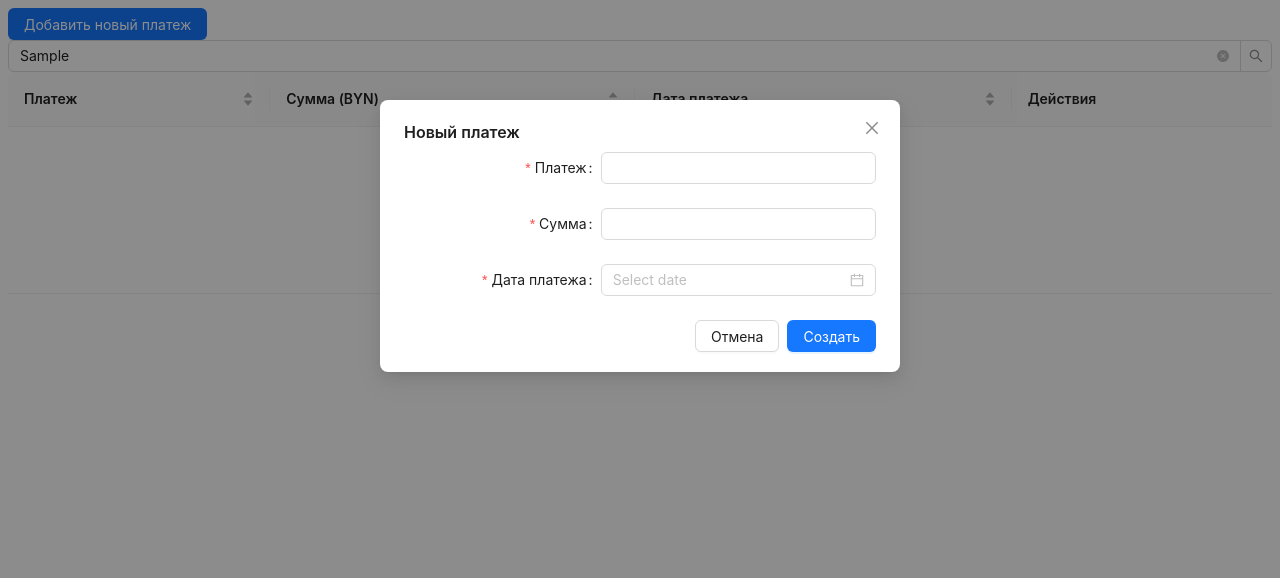
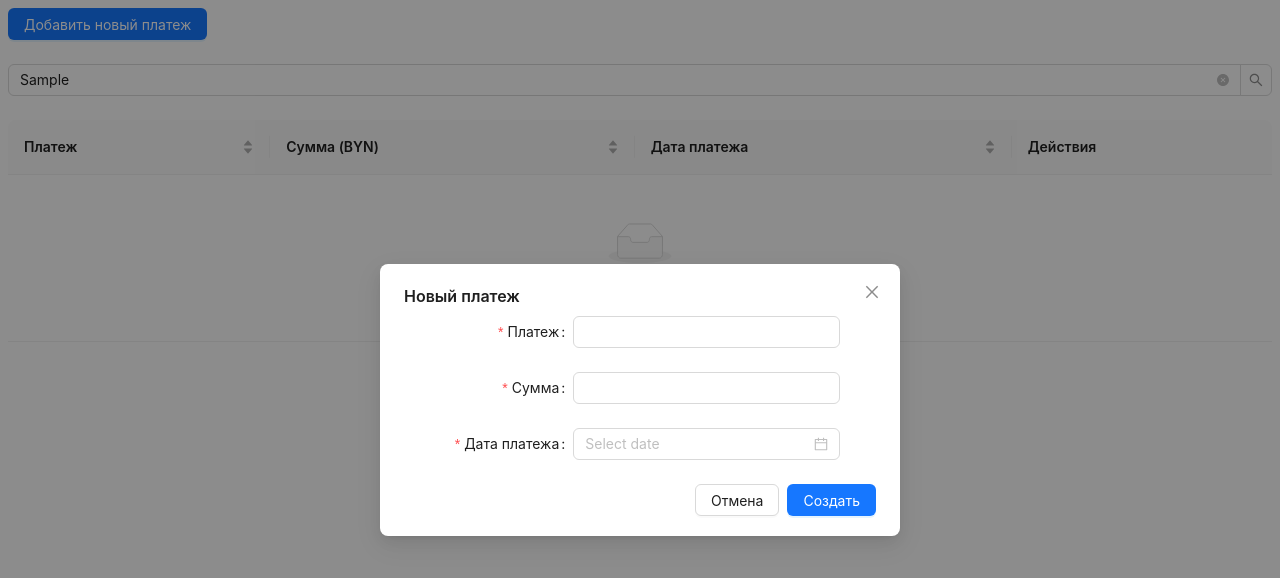
Before and after one commit to PolinaRomanchuk/table_test_task, a React app: page / in a window 1280 px wide. Both pictures are taken after typing "Sample" into the empty fields and a click on the button "Добавить новый платеж". Shown: the top 578 px of the page. Built offline with nearby package versions, Linux system fonts and the light colour scheme.

Commit message:
style: add some styles

```diff
--- a/src/components/App/App.tsx
+++ b/src/components/App/App.tsx
@@ -1,7 +1,7 @@
 import { ReactElement, useState } from "react";
 import Main from "../Main/Main";
 import PaymentSearch from "../Search/PaymentSearch";
-import { Button } from "antd";
+import { Button, Space } from "antd";
 import PaymentModal from "../Modal/PaymentModal";
 import { DataType, initialPaymentData } from "../../data/data";
 
@@ -14,6 +14,7 @@ export const App = (): ReactElement => {
 
   return (
     <>
+      <Space direction="vertical" size="large" style={{ width: "100%" }}>
         <Button
           type="primary"
           onClick={() => {
@@ -30,7 +31,7 @@ export const App = (): ReactElement => {
           setEditingPayment={setEditingPayment}
           setOpenModal={setOpenModal}
         />
-
+      </Space>
       <PaymentModal
         open={openModal}
         setOpenModal={setOpenModal}
--- a/src/components/Modal/PaymentModal.tsx
+++ b/src/components/Modal/PaymentModal.tsx
@@ -1,4 +1,12 @@
-import { DatePicker, Form, FormProps, Input, Modal, notification } from "antd";
+import {
+  DatePicker,
+  Form,
+  FormProps,
+  Input,
+  Modal,
+  notification,
+  Space,
+} from "antd";
 import { ReactElement, useEffect } from "react";
 import type { Dayjs } from "dayjs";
 import { DataType } from "../../data/data";
@@ -81,17 +89,18 @@ const PaymentModal = ({
         onOk={() => {
           form.submit();
         }}
+        centered
       >
         <Form
           form={form}
           name="basic"
-          labelCol={{ span: 10 }}
+          labelCol={{ span: 8 }}
           wrapperCol={{ span: 20 }}
-          style={{ maxWidth: 600 }}
           initialValues={{ remember: false }}
           onFinish={handleFinish}
           onFinishFailed={onFinishFailed}
           autoComplete="off"
+          style={{ maxWidth: 400, margin: "0 auto" }}
         >
           <Form.Item<FieldType>
             label="Платеж"
--- a/src/index.html
+++ b/src/index.html
@@ -1,8 +1,9 @@
-<!doctype html>
+<!DOCTYPE html>
 <html lang="en">
   <head>
     <meta charset="UTF-8" />
     <meta name="viewport" content="width=device-width, initial-scale=1.0" />
+    <link rel="icon" type="image/png" href="/assets/favicon.png" />
     <title>Table</title>
   </head>
 
```
Also changed, not shown: src/assets/favicon.png (added), src/assets/test.jpg (deleted). Lines whose indentation alone changed are shown as unchanged.
